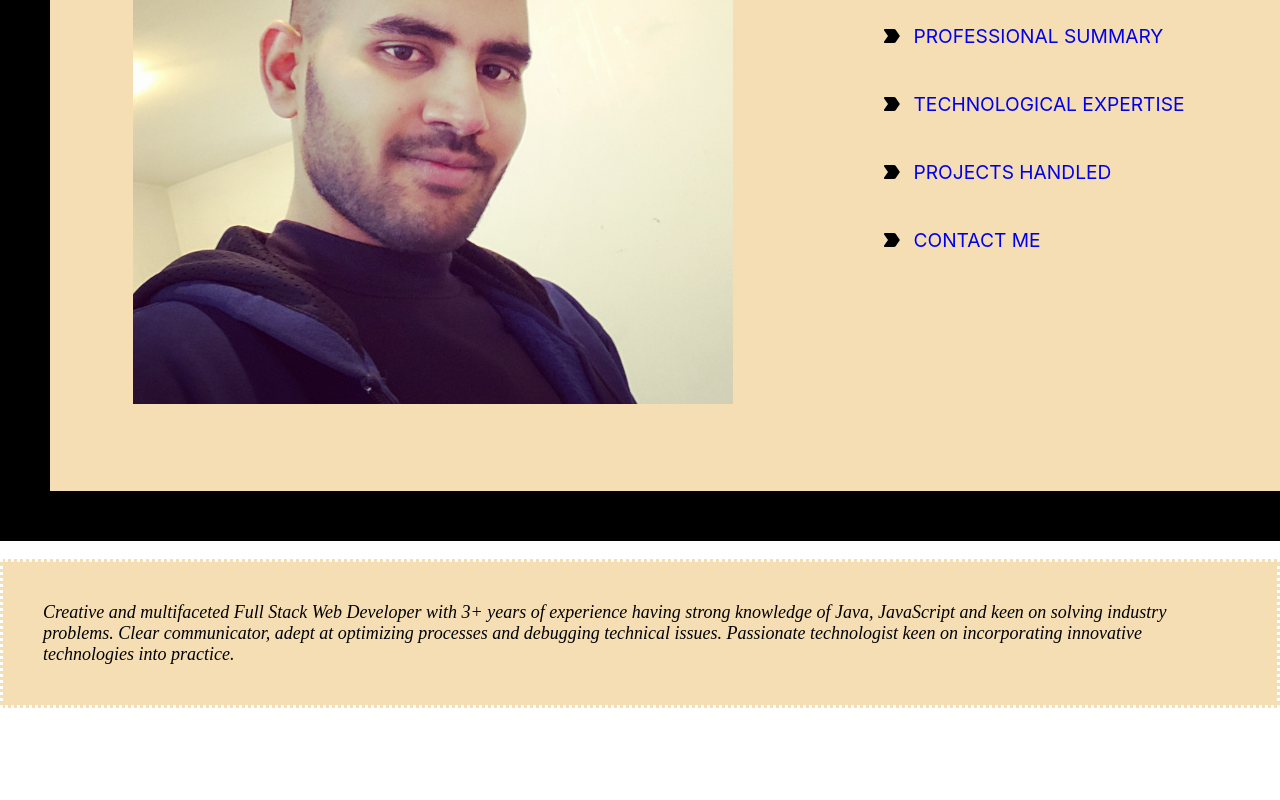
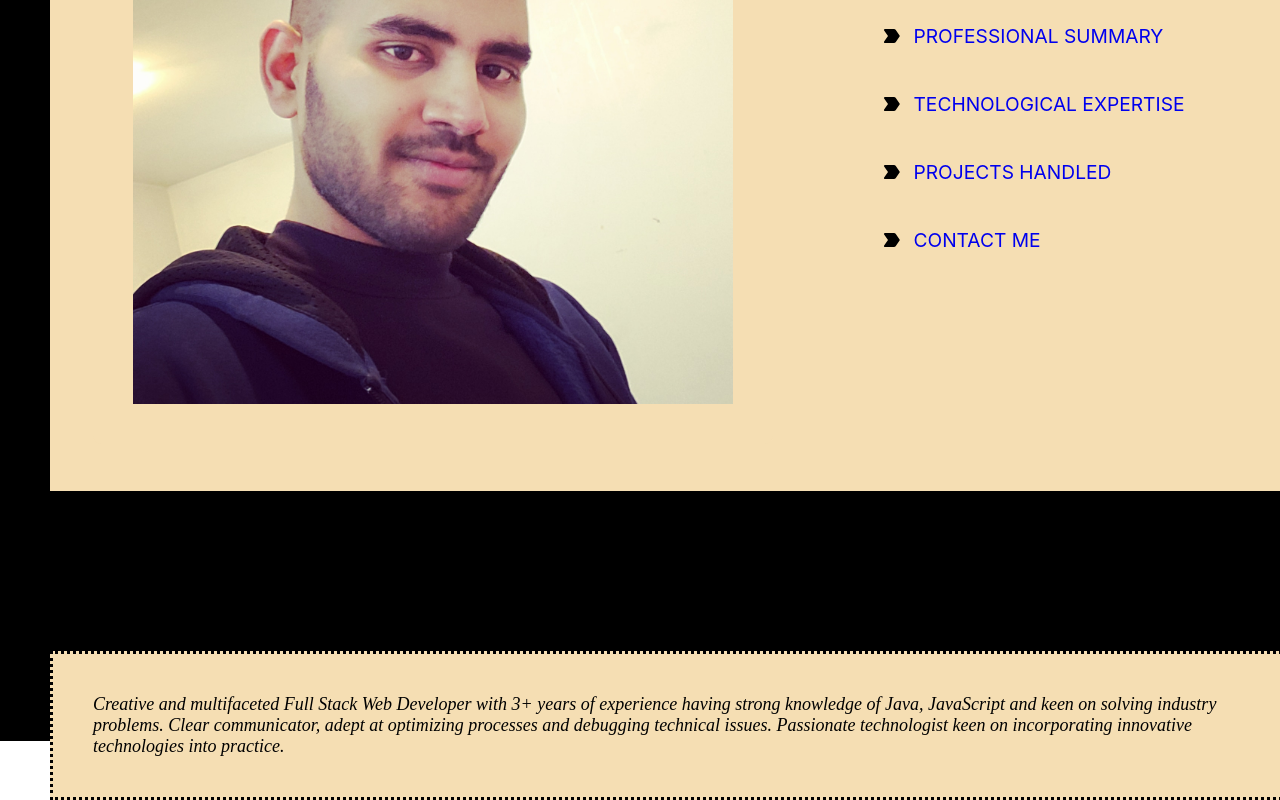
Before and after one commit to KiranAddagarla/ReactWebApplication, a React (Create React App) app: page / in a window 1280 px wide. Shown: the part 329-1129 px from the top of the page. Before the commit the page ends 1055 px from the top, so only its background shows below. Built offline with nearby package versions, Linux system fonts and the light colour scheme.

Commit message:
commit about me section 2

```diff
--- a/src/App.css
+++ b/src/App.css
@@ -36,9 +36,9 @@ label{
 
 .AboutMeContainer{
   background-color: black;
+  padding: 50px;
   width: 100%;
   height: 100px;
-  height: auto;
 }
 .AboutMeContainer p{
   font-size: large;
@@ -48,5 +48,5 @@ label{
   background-color: wheat;
   padding: 40px;
   border-style: dotted;
-  border-color: white;
+  border-color: black;
 }
--- a/src/components/aboutMe.js
+++ b/src/components/aboutMe.js
@@ -5,6 +5,7 @@ import '../App.css';
 const AboutMe = () => {
     return (
         <div className='AboutMeContainer'>
+            <h3>ABOUT ME</h3>
             <p>
                 Creative and multifaceted Full Stack Web Developer with 3+ years of experience having strong knowledge of Java, JavaScript and keen on solving industry problems. Clear communicator, adept at optimizing processes and debugging technical issues. Passionate technologist keen on incorporating innovative technologies into practice.
             </p>
```
